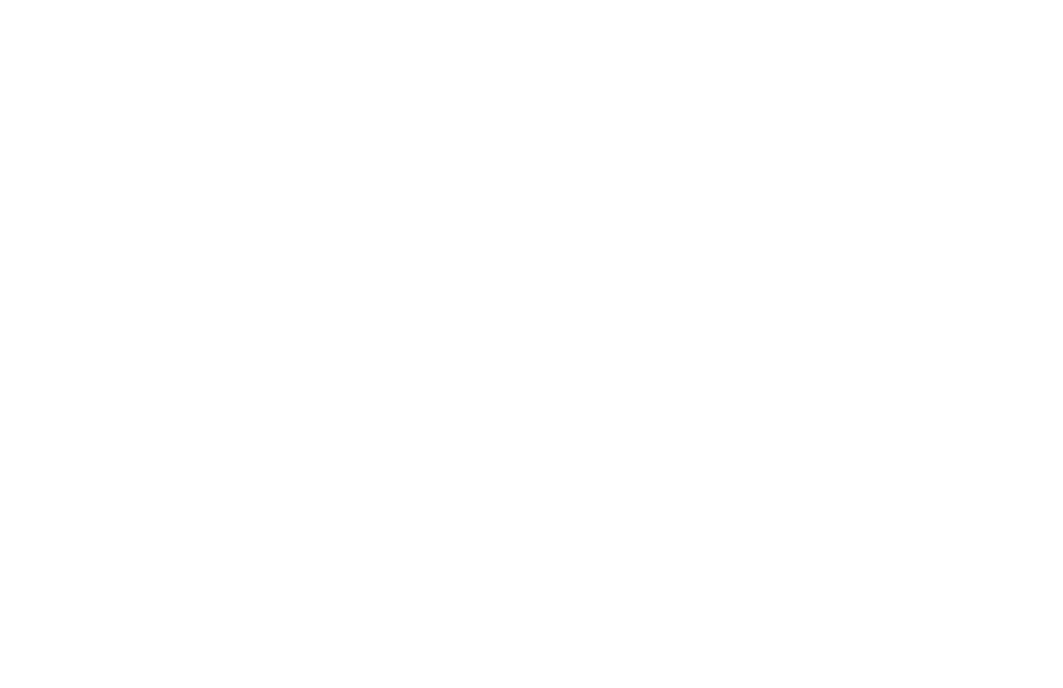
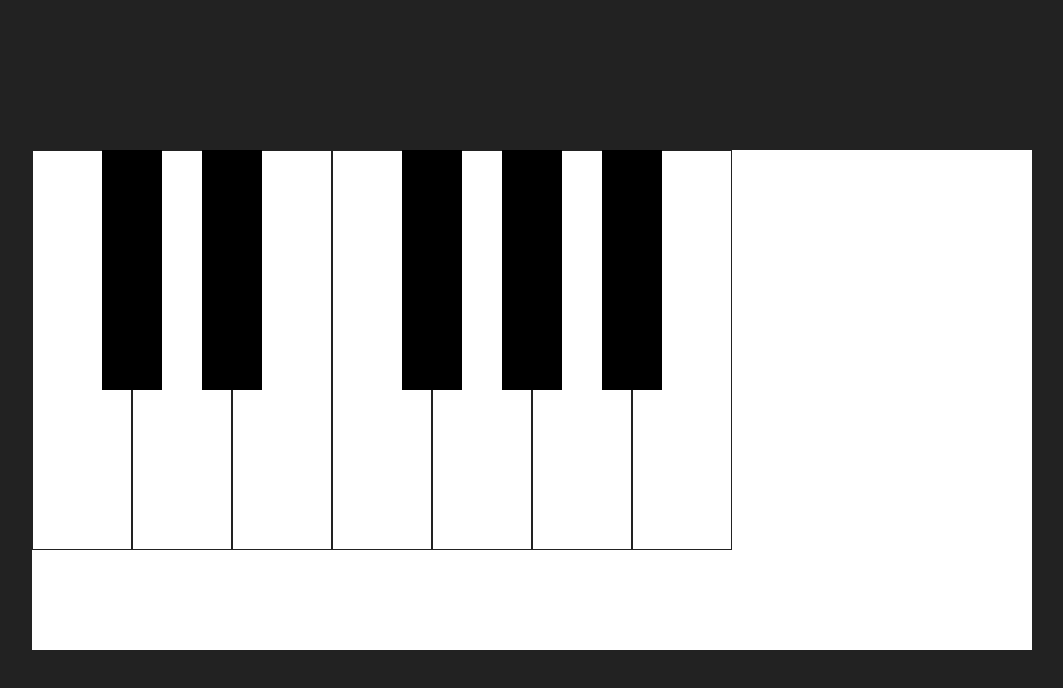
Before and after one commit to rudearc/bizarre-piano, a plain HTML site: page index.html in a window 1280 px wide. Shown: the whole page, without its empty margins (108-1171 px from the left). Drawn offline with Linux system fonts and the light colour scheme.

Commit message:
fix some typo and write some lines of css code for the bizarre piano's design

```diff
--- a/assets/style.css
+++ b/assets/style.css
@@ -0,0 +1,41 @@
+*, *::before, *::after {
+    box-sizing: border-box;
+}
+
+body {
+    background-color:  #222;
+    margin: 0;
+    min-height: 100vh;
+    display: flex;
+    justify-content: center;
+    align-items: center;
+}
+
+.bizarre-piano {
+    display: flex;
+}
+
+.container {
+    background-color: white;
+    width: 1000px;
+    height: 500px;
+}
+.key {
+
+}
+
+.white-key {
+    width: 100px;
+    height: 400px;
+    background-color: white;
+    border: 1px solid #222;
+}
+
+.black-key {
+    width: 60px;
+    height: 240px;
+    background-color: black;
+    margin-left: -30px;
+    margin-right: -30px;
+    z-index: 2;
+}
--- a/index.html
+++ b/index.html
@@ -10,19 +10,24 @@
     <title>Bizarre Piano | Rudevenger</title>
 </head>
 <body>
-    <div class="bizzare-piano">
-        <div data-note="" class="white-key"></div>
-        <div data-note="" class="black-key"></div>
-        <div data-note="" class="white-key"></div>
-        <div data-note="" class="black-key"></div>
-        <div data-note="" class="white-key"></div>
-        <div data-note="" class="white-key"></div>
-        <div data-note="" class="black-key"></div>
-        <div data-note="" class="white-key"></div>
-        <div data-note="" class="black-key"></div>
-        <div data-note="" class="white-key"></div>
-        <div data-note="" class="black-key"></div>
-        <div data-note="" class="white-key"></div>
+    <div class="container">
+    <div class="bizarre-piano">
+        <div data-note="" class="key white-key"></div>
+        <div data-note="" class="key black-key"></div>
+        <div data-note="" class="key white-key"></div>
+        <div data-note="" class="key black-key"></div>
+        <div data-note="" class="key white-key"></div>
+        <div data-note="" class="key white-key"></div>
+        <div data-note="" class="key black-key"></div>
+        <div data-note="" class="key white-key"></div>
+        <div data-note="" class="key black-key"></div>
+        <div data-note="" class="key white-key"></div>
+        <div data-note="" class="key black-key"></div>
+        <div data-note="" class="key white-key"></div>
     </div>
+    </div>
+
+    <!-- Calling/loading audio files -->
+    <audio id="" src="notes/.mp3"></audio>
 </body>
 </html>
```
